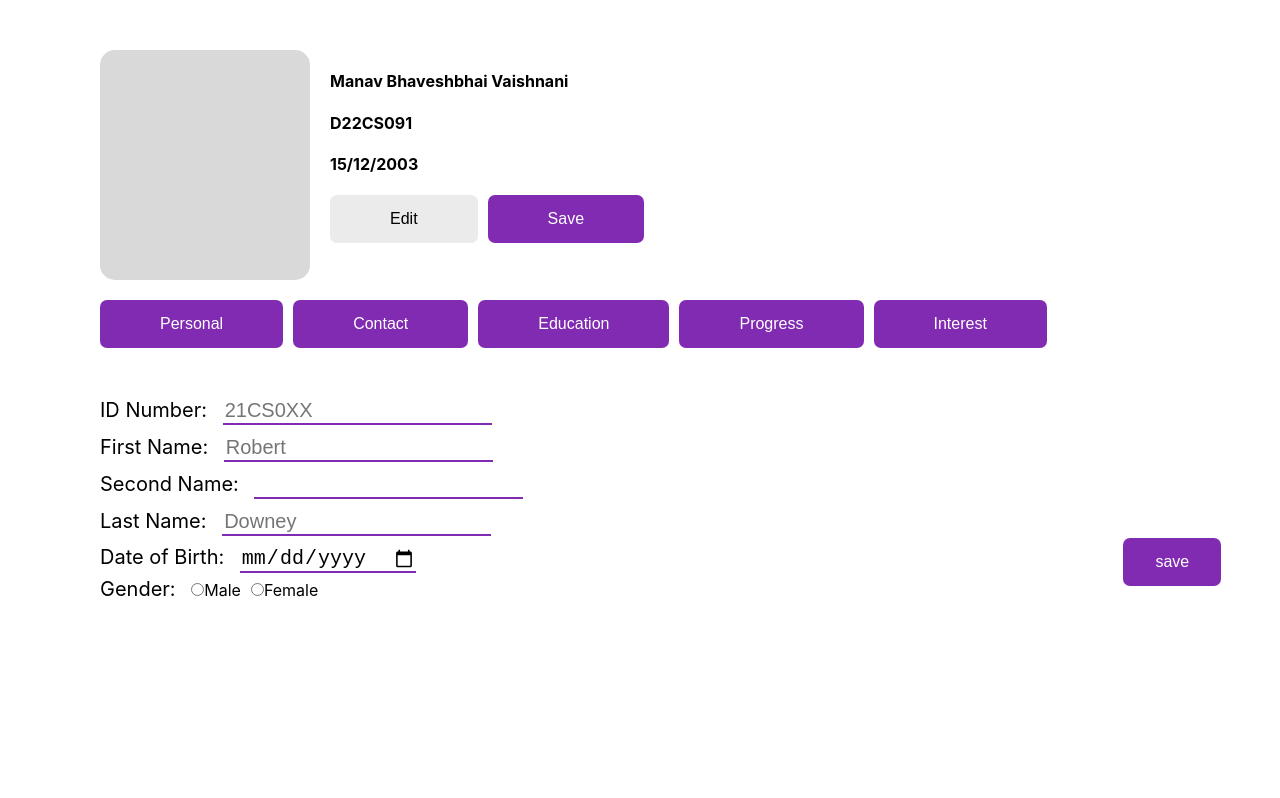
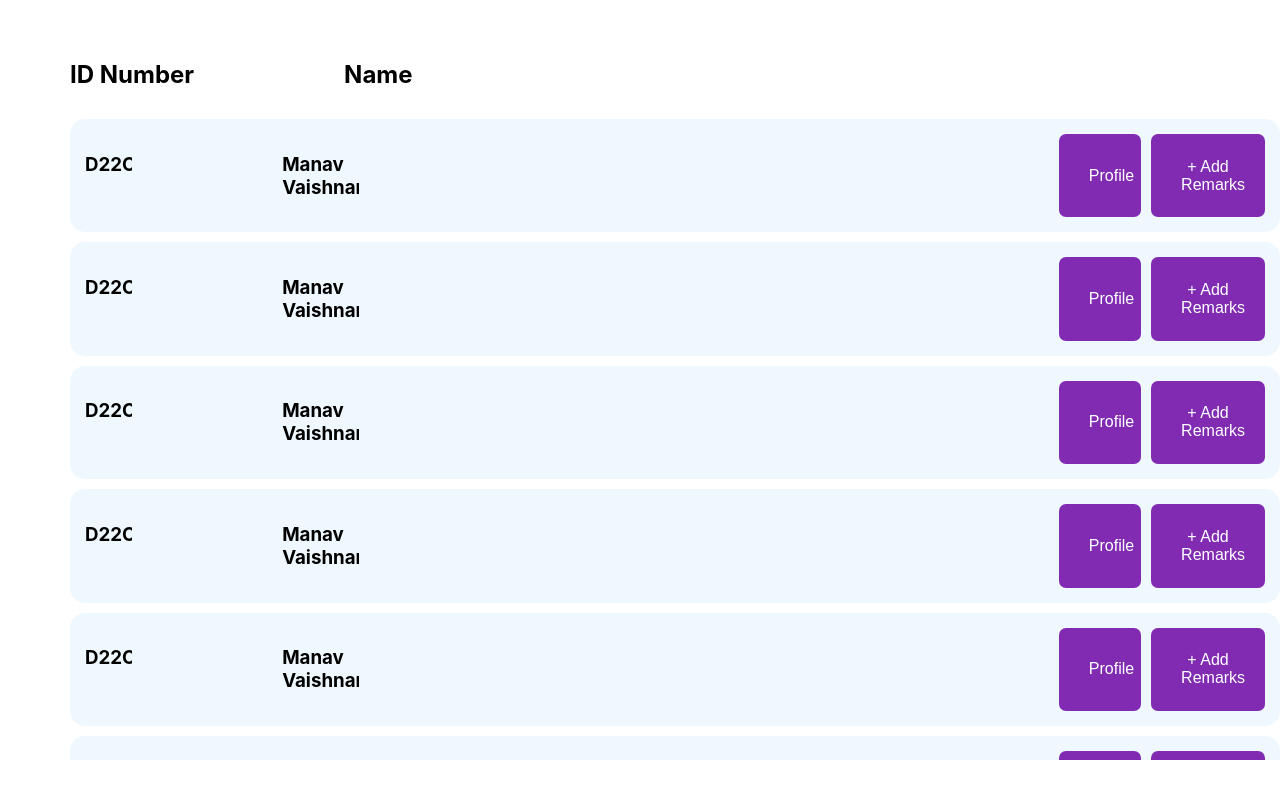
Before and after one commit to ManavVaishnani/Placement-connect, a React (Create React App) app: page / in a window 1280 px wide. Built offline with nearby package versions, Linux system fonts and the light colour scheme; a web font is replaced by a local one.

Commit message:
remarksForStudent added

```diff
--- a/src/components/progress.css
+++ b/src/components/progress.css
@@ -50,6 +50,3 @@
     background-color: #ebebeb;
     color: black;
 }
-.body{
-    overflow: scroll;
-}
--- a/src/index.js
+++ b/src/index.js
@@ -7,7 +7,7 @@ import {Personal} from './components/personal';
 import {Contact} from './components/contact';
 import {Education} from './components/education';
 import {Progress} from './components/progress';
-
+import {Remarks} from './remarksForStudents'
 import { ElementLoginPage } from './login';
 // import { ElementLoginSuccessfull } from './loginSucces';
 import reportWebVitals from './reportWebVitals';
@@ -15,7 +15,7 @@ import reportWebVitals from './reportWebVitals';
 const root = ReactDOM.createRoot(document.getElementById('root'));
 root.render(
   <React.StrictMode>
-    <ProfileForm/>
+    <Remarks/>
   </React.StrictMode>
 );
 
--- /dev/null
+++ b/src/remarksForStudents.css
@@ -0,0 +1,55 @@
+body{
+    margin-top: 40px;
+    margin-left: 70px;
+}
+
+/* .remarks{
+    display: flex;
+} */
+.idandname{
+    display: flex;
+    /* margin-top: 20px; */
+}
+
+.idandname2{
+    display: flex;
+    background-color: aliceblue;
+    border-radius: 15px;
+    padding: 15px;
+    margin-top: 10px;
+}
+
+.profile{
+    margin-left: 700px;
+}
+
+.addRemark{
+    margin-left: 10px;
+}
+
+.name{
+    margin-left: 150px;
+}
+
+button{
+    background-color: #802BB1;
+    border: none;
+    border-radius: 7px;
+    color: white;
+    padding: 0px 30px;
+    text-align: center;
+    text-decoration: none;
+    display: inline-block;
+    font-size: 16px;
+    cursor: pointer;
+}
+
+button:hover{
+    background-color: #ebebeb;
+    color: black;
+}
+
+.remarks-container {
+    max-height: 90vh; /* Set your desired height */
+    overflow-y: auto; /* Enable vertical scroll */
+}
--- /dev/null
+++ b/src/remarksForStudents.js
@@ -0,0 +1,101 @@
+import React from "react";
+import './remarksForStudents.css';
+
+export const Remarks = () => {
+    return(
+        <div className="remarks-container">
+            <div className="remarks">
+                <div className="idandname">
+                    <h2 className="idNo">ID Number</h2>
+                    <h2 className="name">Name</h2>
+                </div>
+                <div className="idandname2">
+                    <h3 className="idNo">D22CS091</h3>
+                    <h3 className="name">Manav Vaishnani</h3>
+                    <button className="profile">Profile</button>
+                    <button className="addRemark"> + Add Remarks</button>
+                </div>
+                <div className="idandname2">
+                    <h3 className="idNo">D22CS091</h3>
+                    <h3 className="name">Manav Vaishnani</h3>
+                    <button className="profile">Profile</button>
+                    <button className="addRemark"> + Add Remarks</button>
+                </div>
+                <div className="idandname2">
+                    <h3 className="idNo">D22CS091</h3>
+                    <h3 className="name">Manav Vaishnani</h3>
+                    <button className="profile">Profile</button>
+                    <button className="addRemark"> + Add Remarks</button>
+                </div>
+                <div className="idandname2">
+                    <h3 className="idNo">D22CS091</h3>
+                    <h3 className="name">Manav Vaishnani</h3>
+                    <button className="profile">Profile</button>
+                    <button className="addRemark"> + Add Remarks</button>
+                </div>
+                <div className="idandname2">
+                    <h3 className="idNo">D22CS091</h3>
+                    <h3 className="name">Manav Vaishnani</h3>
+                    <button className="profile">Profile</button>
+                    <button className="addRemark"> + Add Remarks</button>
+                </div>
+                <div className="idandname2">
+                    <h3 className="idNo">D22CS091</h3>
+                    <h3 className="name">Manav Vaishnani</h3>
+                    <button className="profile">Profile</button>
+                    <button className="addRemark"> + Add Remarks</button>
+                </div>
+                <div className="idandname2">
+                    <h3 className="idNo">D22CS091</h3>
+                    <h3 className="name">Manav Vaishnani</h3>
+                    <button className="profile">Profile</button>
+                    <button className="addRemark"> + Add Remarks</button>
+                </div>
+                <div className="idandname2">
+                    <h3 className="idNo">D22CS091</h3>
+                    <h3 className="name">Manav Vaishnani</h3>
+                    <button className="profile">Profile</button>
+                    <button className="addRemark"> + Add Remarks</button>
+                </div>
+                <div className="idandname2">
+                    <h3 className="idNo">D22CS091</h3>
+                    <h3 className="name">Manav Vaishnani</h3>
+                    <button className="profile">Profile</button>
+                    <button className="addRemark"> + Add Remarks</button>
+                </div>
+                <div className="idandname2">
+                    <h3 className="idNo">D22CS091</h3>
+                    <h3 className="name">Manav Vaishnani</h3>
+                    <button className="profile">Profile</button>
+                    <button className="addRemark"> + Add Remarks</button>
+                </div>
+                <div className="idandname2">
+                    <h3 className="idNo">D22CS091</h3>
+                    <h3 className="name">Manav Vaishnani</h3>
+                    <button className="profile">Profile</button>
+                    <button className="addRemark"> + Add Remarks</button>
+                </div>
+                <div className="idandname2">
+                    <h3 className="idNo">D22CS091</h3>
+                    <h3 className="name">Manav Vaishnani</h3>
+                    <button className="profile">Profile</button>
+                    <button className="addRemark"> + Add Remarks</button>
+                </div>
+                <div className="idandname2">
+                    <h3 className="idNo">D22CS091</h3>
+                    <h3 className="name">Manav Vaishnani</h3>
+                    <button className="profile">Profile</button>
+                    <button className="addRemark"> + Add Remarks</button>
+                </div>
+                <div className="idandname2">
+                    <h3 className="idNo">D22CS091</h3>
+                    <h3 className="name">Manav Vaishnani</h3>
+                    <button className="profile">Profile</button>
+                    <button className="addRemark"> + Add Remarks</button>
+                </div>
+            </div>
+        </div>
+    );
+}
+
+export default Remarks();
```
